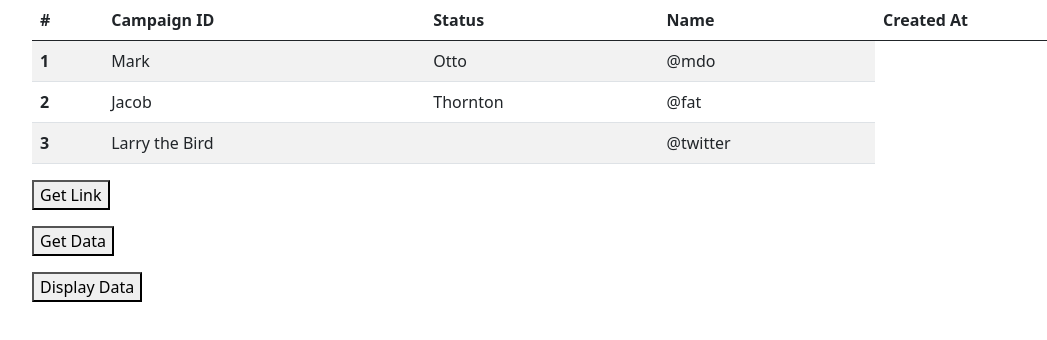
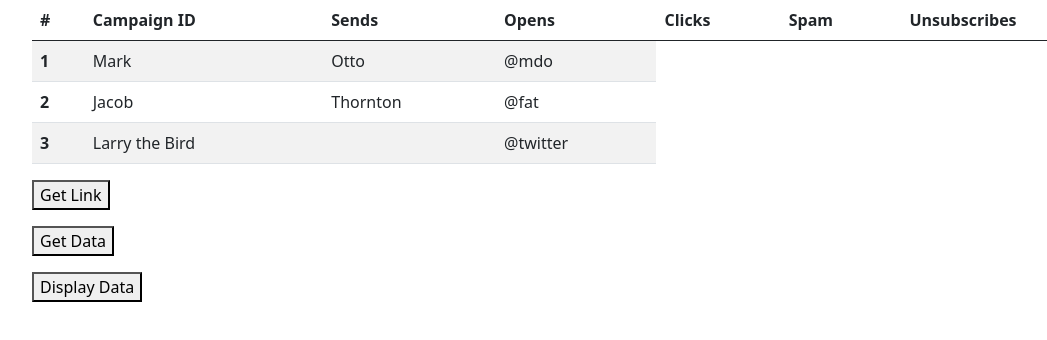
Before and after one commit to donconn3/constant-contact-oauth2-pkce-flow, a plain HTML site: page index.html in a window 1280 px wide. Shown: the whole page, without its empty margins (50-1097 px from the left). Drawn offline with nearby package versions, Linux system fonts and the light colour scheme.

Commit message:
Update index.html

```diff
--- a/index.html
+++ b/index.html
@@ -17,9 +17,11 @@
               <tr>
                 <th scope="col">#</th>
                 <th scope="col">Campaign ID</th>
-                <th scope="col">Status</th>
-                <th scope="col">Name</th>
-                <th scope="col">Created At</th>
+                <th scope="col">Sends</th>
+                <th scope="col">Opens</th>
+                <th scope="col">Clicks</th>
+                <th scope="col">Spam</th>
+                <th scope="col">Unsubscribes</th>
               </tr>
             </thead>
             <tbody id="data-output">
```
